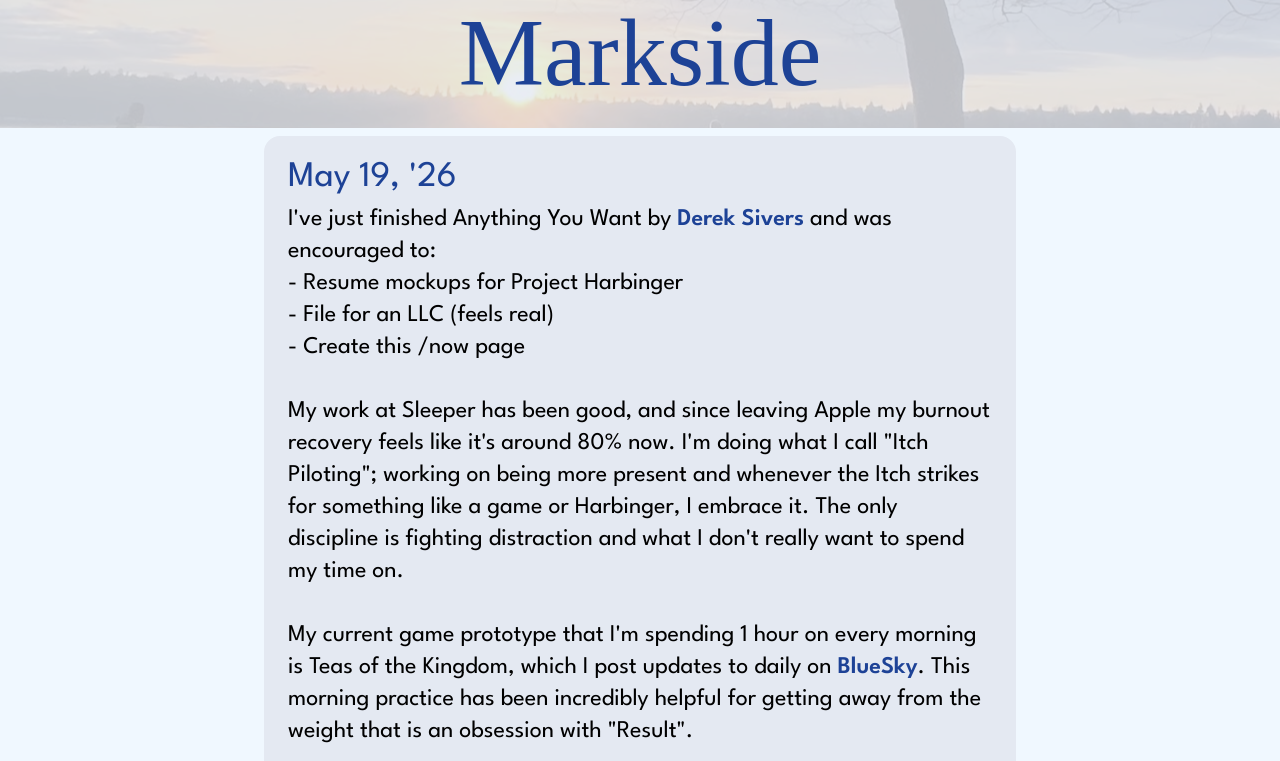
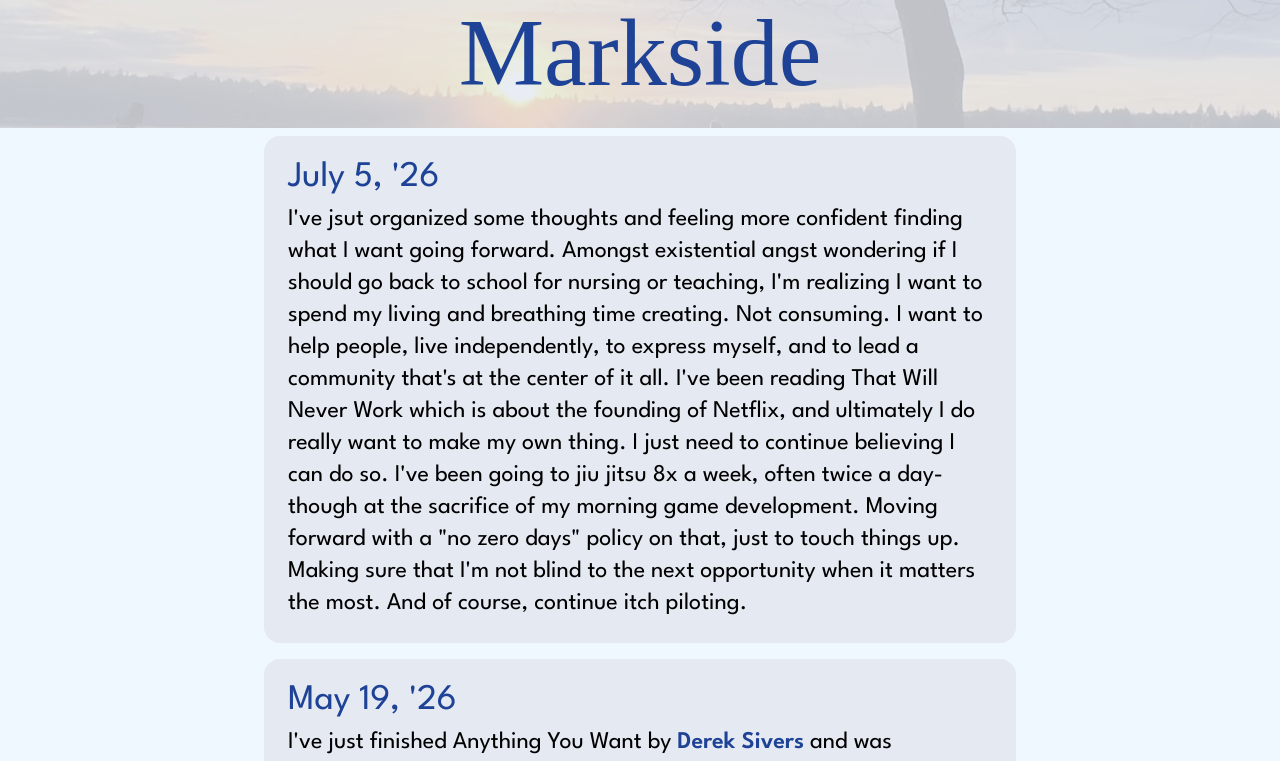
Before and after one commit to Dendrobyte/markside, a React (Create React App) app: page /now in a window 1280 px wide. Shown: the top 761 px of the page. Built offline with nearby package versions, Linux system fonts and the light colour scheme; a web font is replaced by a local one.

Commit message:
July 5 26 update

```diff
--- a/src/Now.tsx
+++ b/src/Now.tsx
@@ -3,6 +3,20 @@ function Now() {
     return (
         <>
             <div className='middle-column container-body-width'>
+                <div className='blue-bubble who-am-i'>
+                    <h1 className='blue-league-title'>July 5, '26</h1>
+                    <p className='gray-league-paragraph-large'>
+                        I've jsut organized some thoughts and feeling more confident finding what I want going forward. Amongst existential angst wondering if I should go back to school for nursing or teaching, I'm realizing I want to spend my living and breathing time creating. Not consuming.
+
+                        I want to help people, live independently, to express myself, and to lead a community that's at the center of it all.
+
+                        I've been reading <i>That Will Never Work</i> which is about the founding of Netflix, and ultimately I do really want to make my own thing. I just need to continue believing I can do so.
+
+                        I've been going to jiu jitsu 8x a week, often twice a day- though at the sacrifice of my morning game development. Moving forward with a "no zero days" policy on that, just to touch things up. Making sure that I'm not blind to the next opportunity when it matters the most.
+
+                        And of course, continue itch piloting.
+                    </p>
+                </div>
                 <div className='blue-bubble who-am-i'>
                     <h1 className='blue-league-title'>May 19, '26</h1>
                     <p className='gray-league-paragraph-large'>
```
